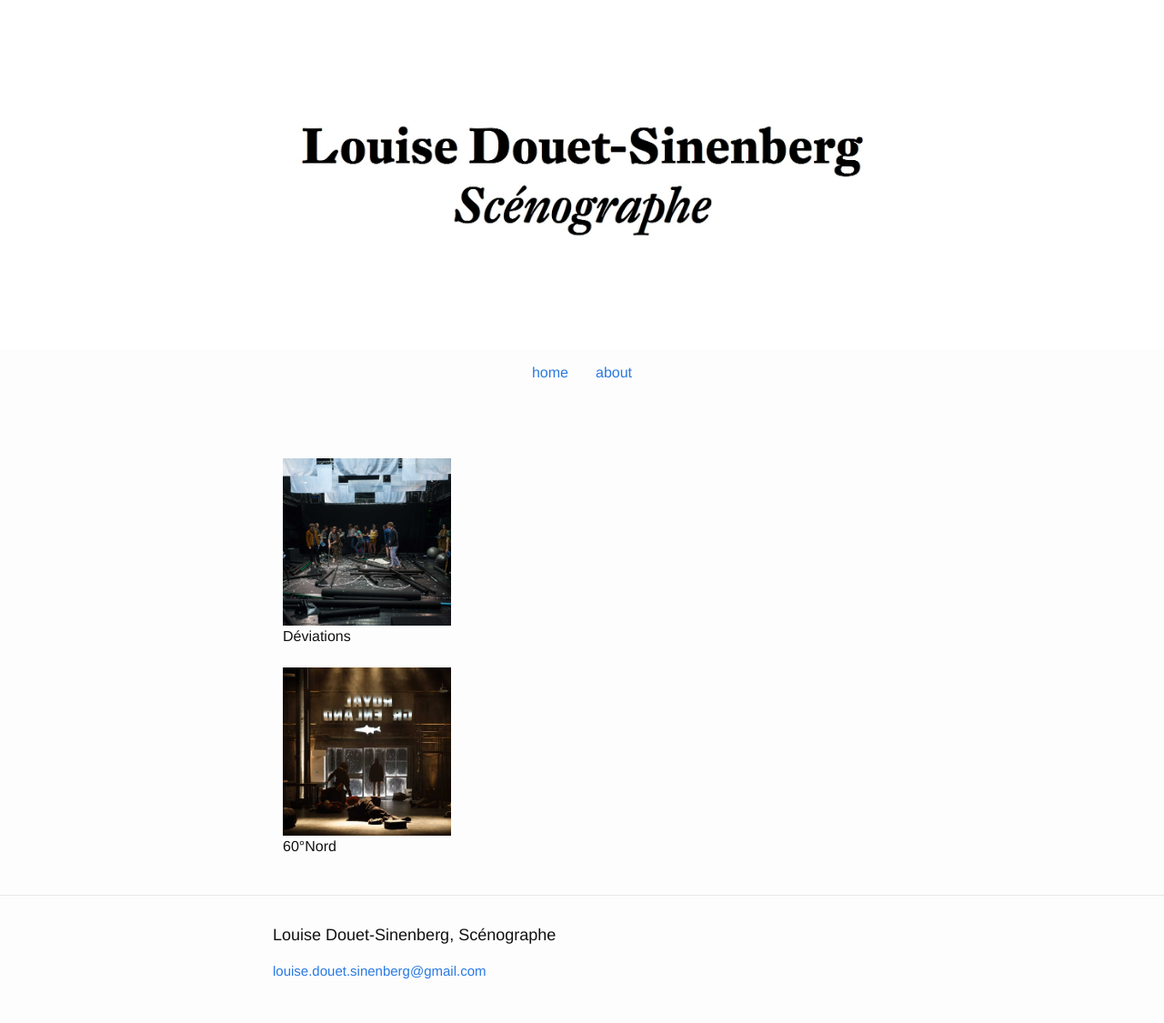
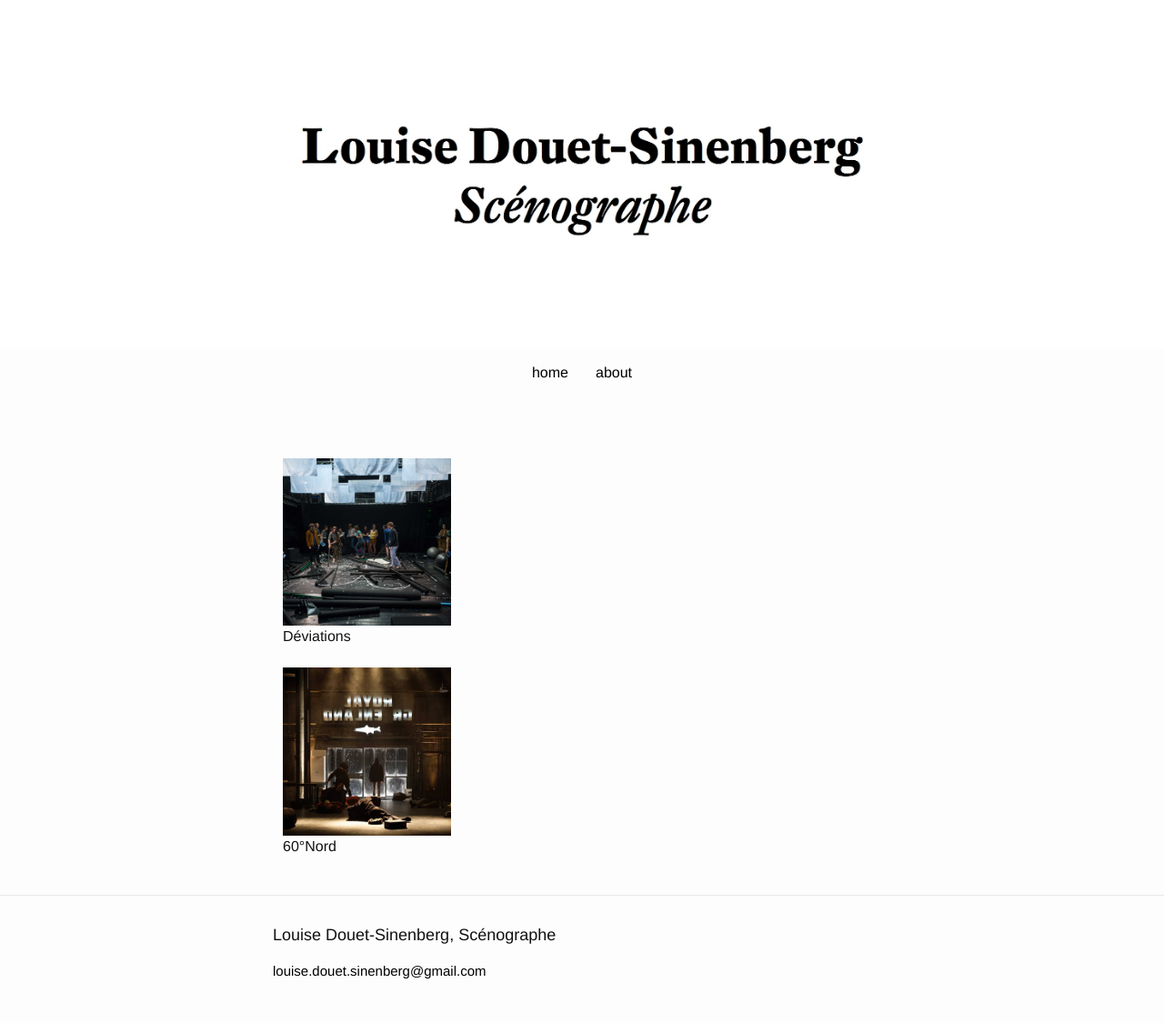
Before and after one commit to louiseds/louiseds.github.io, a Jekyll site: the page built from index.html, in a window 1280 px wide. Shown: the whole page at 91% size. Built offline with Jekyll 4.4.1, drawn with Linux system fonts in a browser that asks for light colours.

Commit message:
Update main.scss

```diff
--- a/css/main.scss
+++ b/css/main.scss
@@ -15,7 +15,7 @@ $spacing-unit:     30px;
 
 $text-color:       #111;
 $background-color: #fdfdfd;
-$brand-color:      #2a7ae2;
+$brand-color:      #000000;
 
 $grey-color:       #828282;
 $grey-color-light: lighten($grey-color, 40%);
```
